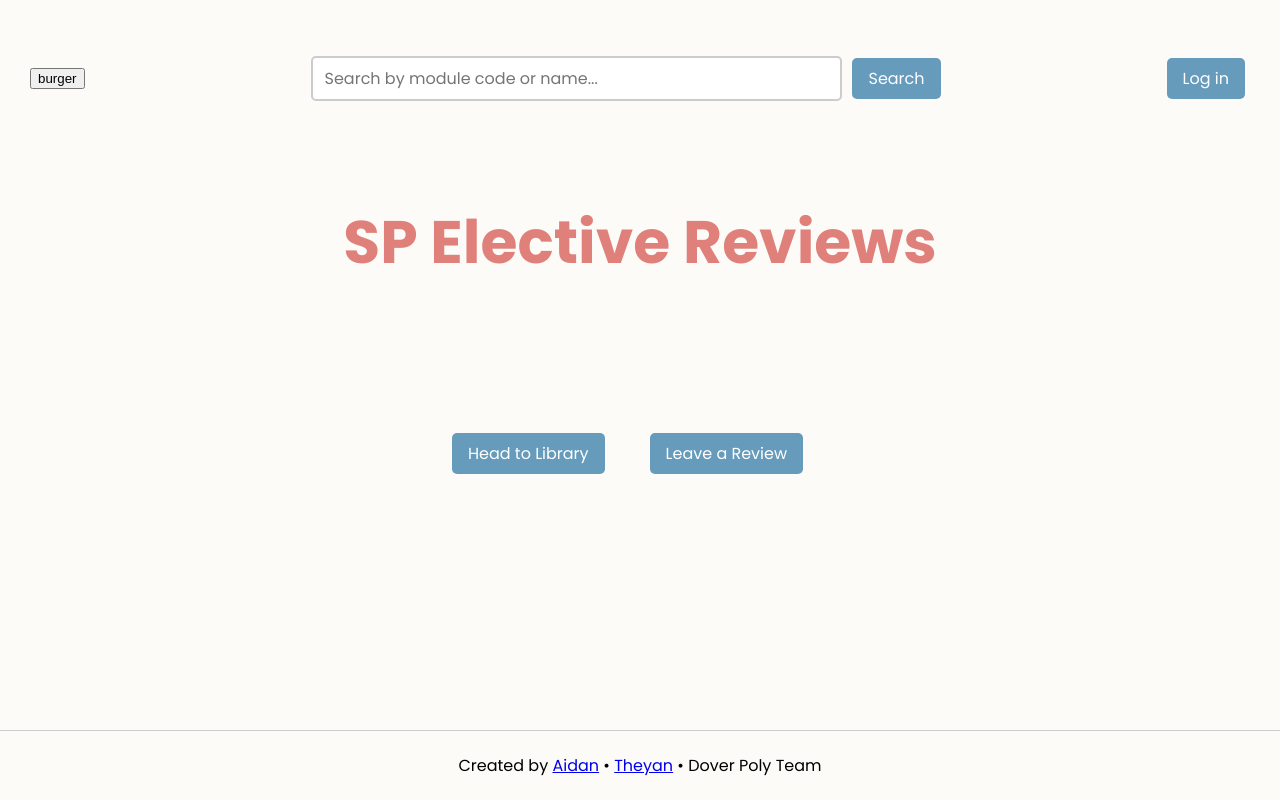
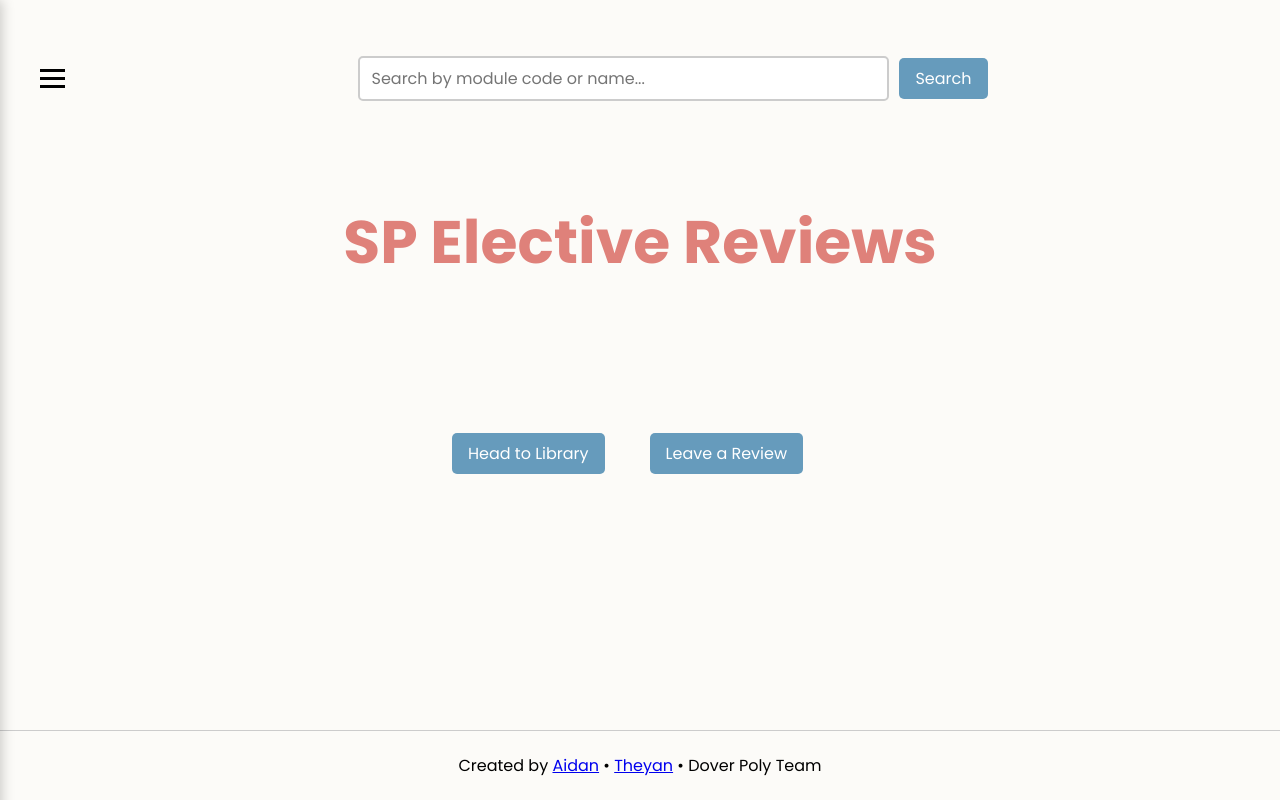
Before and after one commit to AidanG-05/sp-elective-site, a React (Vite) app in the folder elective-site/: page / in a window 1280 px wide. Built offline with nearby package versions, Linux system fonts and the light colour scheme.

Commit message:
homepage now useable on mobile to some extent

```diff
--- a/elective-site/src/App.jsx
+++ b/elective-site/src/App.jsx
@@ -20,7 +20,6 @@ function Home() {
       <div className="nav-container">
         <Hamburger />
         <SearchBar />
-        <LoginButton />
       </div>
 
       <div className="title-container">
--- a/elective-site/src/components/hamburger.jsx
+++ b/elective-site/src/components/hamburger.jsx
@@ -1,12 +1,35 @@
 import { useState } from "react";
 
+function Hamburger() {
+  const [isOpen, setIsOpen] = useState(false);
 
-function Hamburger() {
+  const toggleMenu = () => setIsOpen(!isOpen);
 
-    return (
-        <button className="hamburger">burger</button>
-      );
+  return (
+    <>
+      {/* Hamburger Button */}
+      <button className="hamburger-button" onClick={toggleMenu}>
+        <div className="hamburger-lines">
+          <span></span>
+          <span></span>
+          <span></span>
+        </div>
+      </button>
+
+      {/* Sidebar */}
+      <div className={`sidebar ${isOpen ? "open" : ""}`}>
+        <ul>
+          <li>Home</li>
+          <li>About</li>
+          <li>Services</li>
+          <li>Contact</li>
+        </ul>
+      </div>
+
+      {/* Overlay when sidebar open */}
+      {isOpen && <div className="overlay" onClick={toggleMenu}></div>}
+    </>
+  );
 }
 
-
-export default Hamburger
+export default Hamburger;
--- a/elective-site/src/index.css
+++ b/elective-site/src/index.css
@@ -16,10 +16,100 @@ body, html {
 
 }
 
+/* Button styling */
+.hamburger-button {
+  top: 16px;
+  left: 16px;
+  z-index: 90;
+  background: none;
+  border: none;
+  cursor: pointer;
+  padding: 10px;
+  margin-top: 0px;
+  margin-left: 20px
+}
+
+/* Hamburger lines */
+.hamburger-lines span {
+  display: block;
+  width: 25px;
+  height: 3px;
+  margin: 5px 0;
+  background-color: black;
+  transition: 0.3s;
+}
+
+/* Sidebar */
+.sidebar {
+  position: fixed;
+  top: 0;
+  left: -250px;
+  width: 250px;
+  height: 100%;
+  background-color: #fcfbf8;
+  box-shadow: 2px 0 12px rgba(0, 0, 0, 0.2);
+  padding-top: 60px;
+  transition: left 0.3s ease;
+  z-index: 100;
+
+  display: flex;
+  flex-direction: column;
+  align-items: center; /* center horizontally */
+}
+
+/* Sidebar open */
+.sidebar.open {
+  left: 0;
+}
+
+/* Sidebar close button */
+.close-button {
+  position: absolute;
+  top: 16px;
+  right: 16px;
+  font-size: 24px;
+  background: none;
+  border: none;
+  cursor: pointer;
+}
+
+/* Sidebar menu */
+.sidebar ul {
+  list-style: none;
+  padding: 0;
+  margin: 0;
+  width: 100%;
+  text-align: center; /* center the text */
+}
+
+.sidebar li {
+  font-family: Poppins;
+  padding: 20px 0;
+  font-size: 20px; /* bigger font */
+  cursor: pointer;
+}
+
+.sidebar li:hover {
+  background-color: #f0f0f0;
+}
+
+/* Overlay */
+.overlay {
+  position: fixed;
+  top: 0;
+  left: 0;
+  right: 0;
+  bottom: 0;
+  background: rgba(0, 0, 0, 0.3);
+  z-index: 90;
+}
+
+
+
 .nav-container {
   display:flex;
   flex-direction:row;
-  justify-content:space-evenly;
+  justify-content:space-between;
   align-items: center;
   height:20%;
   padding: 10px;
@@ -49,10 +139,6 @@ body, html {
   align-items: center;
 }
 
-.hamburger {
- margin-left: 20px;
-}
-
 .search-bar {
   display: flex;
   width:50%;
@@ -63,7 +149,7 @@ body, html {
   border-radius: 8px;
   margin: 0 auto;
   max-width: 800px;
-  min-width: 250px;
+  min-width: 200px;
 }
 
 .search-bar input {
@@ -98,30 +184,15 @@ body, html {
   background-color: #003049;
 }
 
-.log-in {
-  padding:8px 16px;
-  border: none;
-  background-color: #669bbc;
-  color: white;
-  font-size: 16px;
-  border-radius: 5px;
-  cursor: pointer;
-  transition: background 0.3s ease;
-  white-space: nowrap;
-  font-family:'Poppins';
-  margin-right:25px;
-}
-
-.log-in:hover {
-  background-color: #003049;
-}
-
 .title {
   margin-top:50px;
   font-family:'Poppins';
   font-size: 60px;
+  text-align: center;
   color: #df817a;
 }
+
+
 
 .main-button {
   padding:8px 16px;
@@ -175,6 +246,7 @@ footer {
   color: #333;
   margin-bottom: 8px;
 }
+
 
 .module-card h2 {
   font-size: 1.2rem;
@@ -511,3 +583,26 @@ footer {
   box-shadow: 0 4px 20px rgba(0, 0, 0, 0.1);
   text-align: center;
 }
+
+
+
+
+
+
+
+
+
+@media (max-width: 768px) {
+  .hamburger-button {
+    margin-right: 1%;
+    margin-left: -5px  /* Ensure there's space between the button and the sidebar */
+  }
+
+  .sidebar {
+    width: 200px;  /* Optionally reduce the sidebar width for mobile */
+  }
+
+  .sidebar.open {
+    left: 0;
+  }
+}
```
